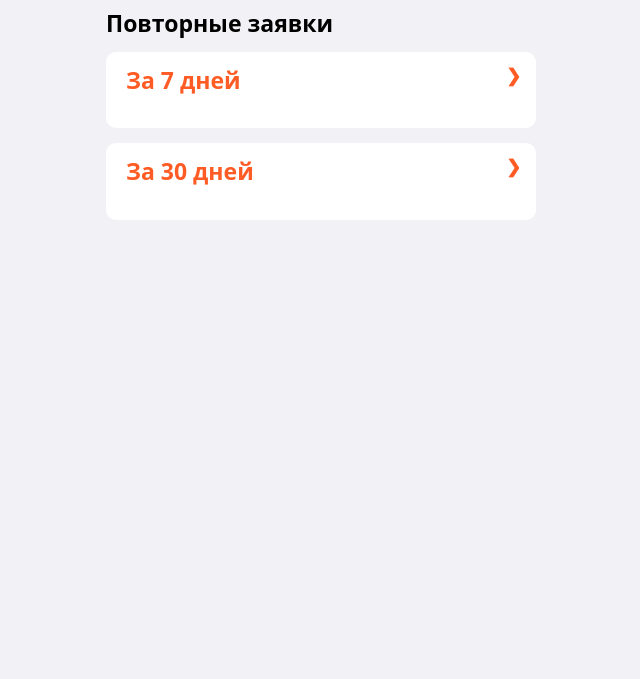
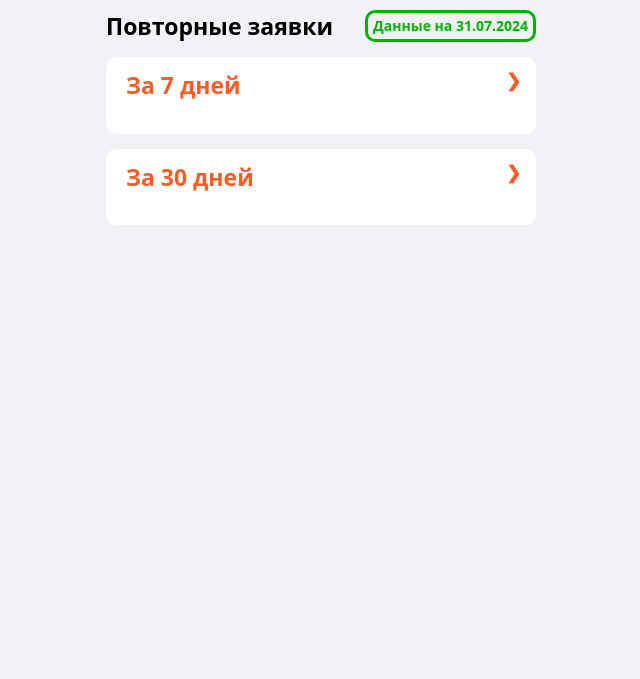
Before and after one commit to SamKamirov/web-panel, a website: page panel/index.html in a window 1280 px wide. Shown: the part 121-800 px from the top of the page, without its empty margins (319-959 px from the left). Drawn offline with Linux system fonts and the light colour scheme; no server answers.

Commit message:
Добавляет отображение даты загрузки данных

```diff
--- a/panel/index.html
+++ b/panel/index.html
@@ -14,6 +14,19 @@
     <script>
       const SEVEN = "";
       const MONTH = "";
+
+      fetch("config.json")
+        .then((res) => res.json())
+        .then((data) => {
+          const container = document.querySelector(".unit__title");
+          const dateContainer = document.createElement("p");
+          dateContainer.className = "date-container";
+
+          const date = data.date;
+          dateContainer.textContent = `Данные на ${date}`;
+
+          container.appendChild(dateContainer);
+        });
     </script>
   </head>
   <body class="layout">
--- a/panel/style.css
+++ b/panel/style.css
@@ -39,6 +39,15 @@ body {
   margin-bottom: 0;
 }
 
+.date-container {
+  font-size: 14px;
+  margin: 0;
+  padding: 5px;
+  color: #00b303;
+  border: 3px solid #00b303;
+  border-radius: 10px;
+}
+
 .panel__section {
   margin-top: 30px;
 }
@@ -48,6 +57,9 @@ body {
   margin-top: 0;
   margin-bottom: 0;
   position: relative;
+  display: flex;
+  justify-content: space-between;
+  align-items: center;
 }
 
 .unit__title--link a:link,
@@ -63,7 +75,7 @@ body {
   top: 12px;
   font-size: 20px;
   line-height: 0;
-  content: '❮';
+  content: "❮";
 }
 
 .unit__canvas {
@@ -91,7 +103,6 @@ a {
   text-decoration: none;
 }
 
-
 .canvas__title--red {
   padding-left: 17px;
   color: rgb(255, 91, 36);
@@ -105,7 +116,7 @@ a {
   left: 0;
   top: 3px;
   background-color: rgb(255, 90, 36);
-  content: '';
+  content: "";
 }
 
 .canvas__title--bones {
@@ -121,8 +132,8 @@ a {
   top: -3px;
   font-size: 35px;
   line-height: 0;
-  content: '';
-  background-image: url('bones.png');
+  content: "";
+  background-image: url("bones.png");
   background-size: 50%;
   background-repeat: no-repeat;
 }
@@ -135,11 +146,11 @@ a {
   top: 8px;
   font-size: 18px;
   line-height: 0;
-  content: '❯';
+  content: "❯";
 }
 
 .canvas__title--rep {
-/*  padding-left: 17px;*/
+  /*  padding-left: 17px;*/
   color: rgb(255, 91, 36);
 }
 
@@ -162,7 +173,7 @@ a {
   top: 8px;
   font-size: 18px;
   line-height: 0;
-  content: '❯';
+  content: "❯";
 }
 
 .canvas__lead {
```
